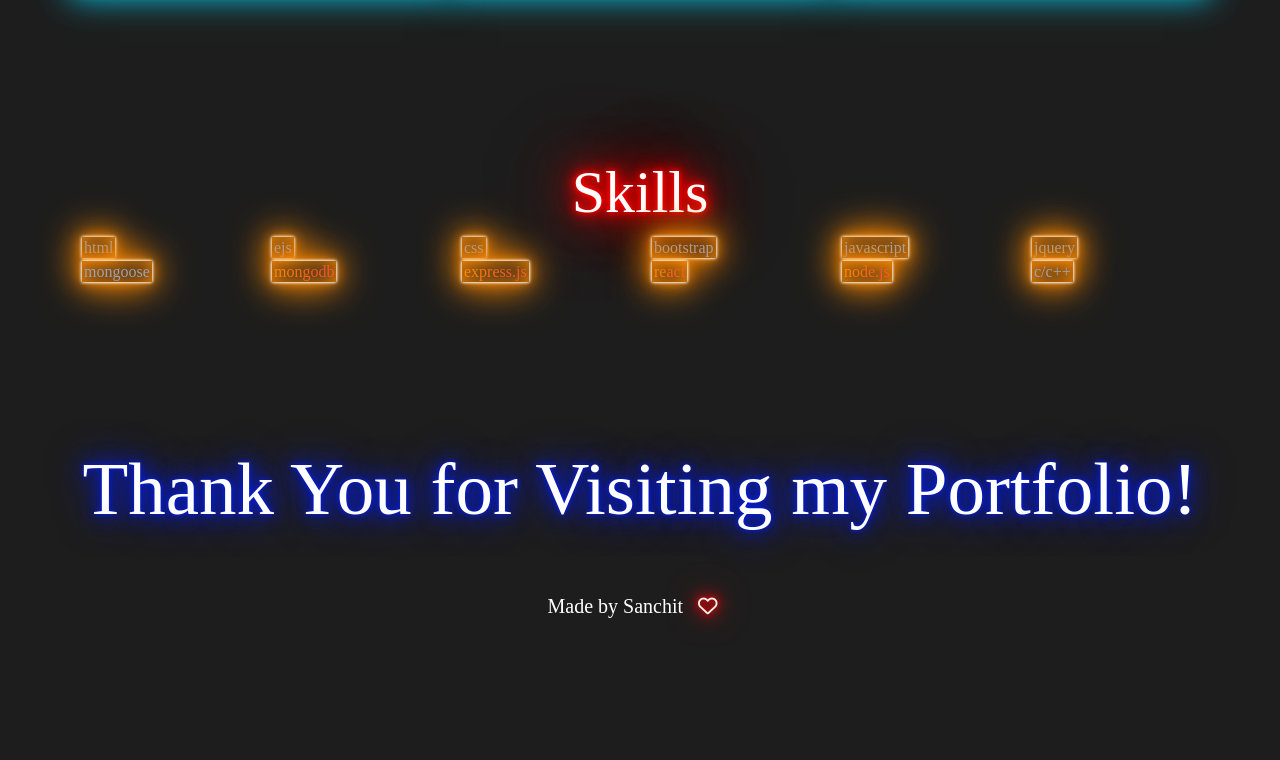
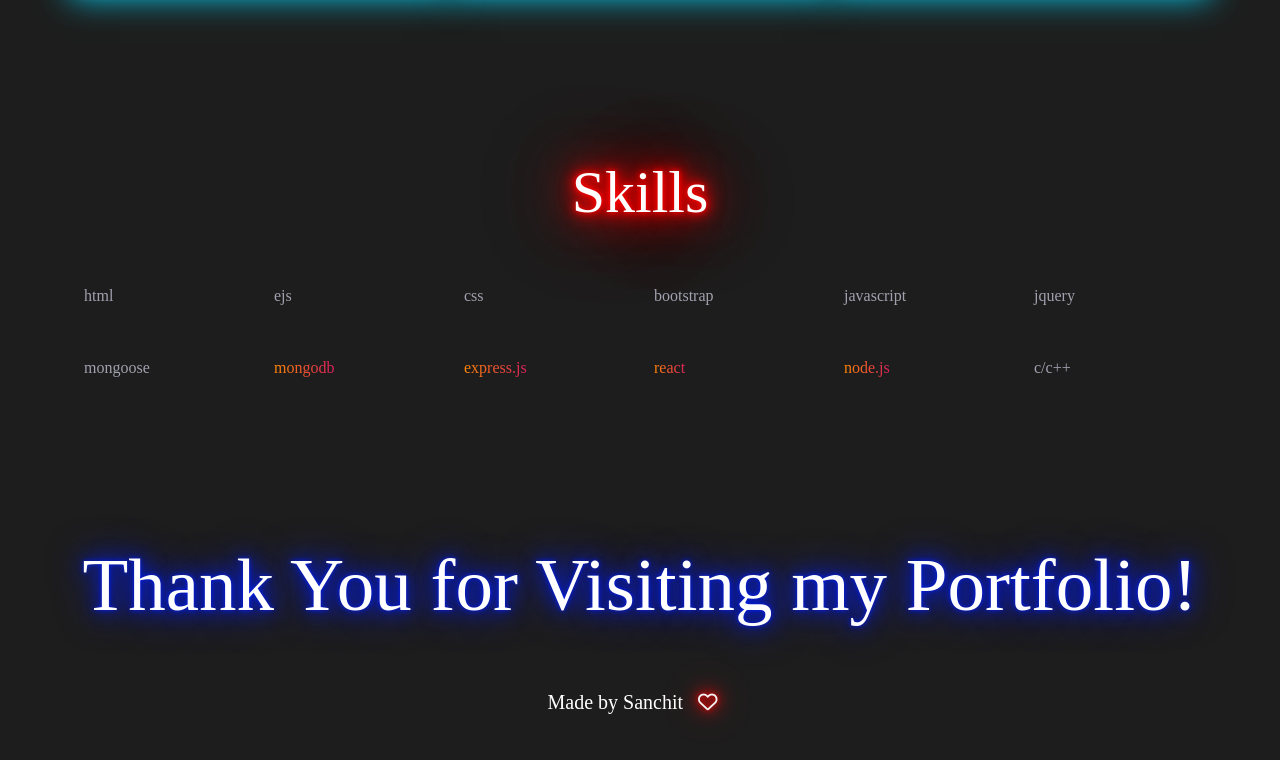
Before and after one commit to Sanchitagarwal7/portfolio_react, a React (Create React App) app: page / in a window 1280 px wide. Shown: the part 3015-3775 px from the top of the page. Before the commit the page ends 3693 px from the top, so only its background shows below. Built offline with nearby package versions, Linux system fonts and the light colour scheme; a web font is replaced by a local one.

Commit message:
removed my-5

```diff
--- a/public/styles.css
+++ b/public/styles.css
@@ -444,12 +444,6 @@ Button {
   color: #a1a1af;
   text-align: center;
   padding: 2px;
-  box-shadow: 0 0 .2rem #fff,
-  0 0 .2rem #fff,
-  0 0 2rem #ff8a00,
-  0 0 0.8rem #ff8a00,
-  0 0 2.8rem #ff8a00,
-  inset 0 0 1.3rem #ff8a00;
 }
 
 .skill-name:hover{
@@ -458,6 +452,13 @@ Button {
   -webkit-background-clip: text;
   -webkit-text-fill-color: transparent;
   cursor: pointer;
+
+  box-shadow: 0 0 .2rem #fff,
+  0 0 .2rem #fff,
+  0 0 2rem #ff8a00,
+  0 0 0.8rem #ff8a00,
+  0 0 2.8rem #ff8a00,
+  inset 0 0 1.3rem #ff8a00;
 }
 
 .skill-highlight {
--- a/src/components/Skills.js
+++ b/src/components/Skills.js
@@ -10,21 +10,21 @@ const Skills = () => {
                 <h1 id="skill-heading" className="text-shadow-red-blink my-name-style center-60px">Skills</h1>
             </Col>
         </Row>
-        <Row>
-            <Col><span className="skill-name my-5">html</span></Col>
-            <Col><span className="skill-name my-5">ejs</span></Col>
-            <Col><span className="skill-name my-5">css</span></Col>
-            <Col><span className="skill-name my-5">bootstrap</span></Col>
-            <Col><span className="skill-name my-5">javascript</span></Col>
-            <Col><span className="skill-name my-5">jquery</span></Col>
+        <Row className="my-5">
+            <Col><span className="skill-name">html</span></Col>
+            <Col><span className="skill-name">ejs</span></Col>
+            <Col><span className="skill-name">css</span></Col>
+            <Col><span className="skill-name">bootstrap</span></Col>
+            <Col><span className="skill-name">javascript</span></Col>
+            <Col><span className="skill-name">jquery</span></Col>
         </Row>
-        <Row>
-            <Col><span className="skill-name my-5">mongoose</span></Col>
-            <Col><span className="skill-name skill-highlight my-5">mongodb</span></Col>
-            <Col><span className="skill-name skill-highlight my-5">express.js</span></Col>
-            <Col><span className="skill-name skill-highlight my-5">react</span></Col>
-            <Col><span className="skill-name skill-highlight my-5">node.js</span>   </Col>
-            <Col><span className="skill-name my-5">c/c++</span></Col>
+        <Row className="my-5">
+            <Col><span className="skill-name">mongoose</span></Col>
+            <Col><span className="skill-name skill-highlight">mongodb</span></Col>
+            <Col><span className="skill-name skill-highlight">express.js</span></Col>
+            <Col><span className="skill-name skill-highlight">react</span></Col>
+            <Col><span className="skill-name skill-highlight">node.js</span>   </Col>
+            <Col><span className="skill-name">c/c++</span></Col>
         </Row>
     </Container>
     </>
```
